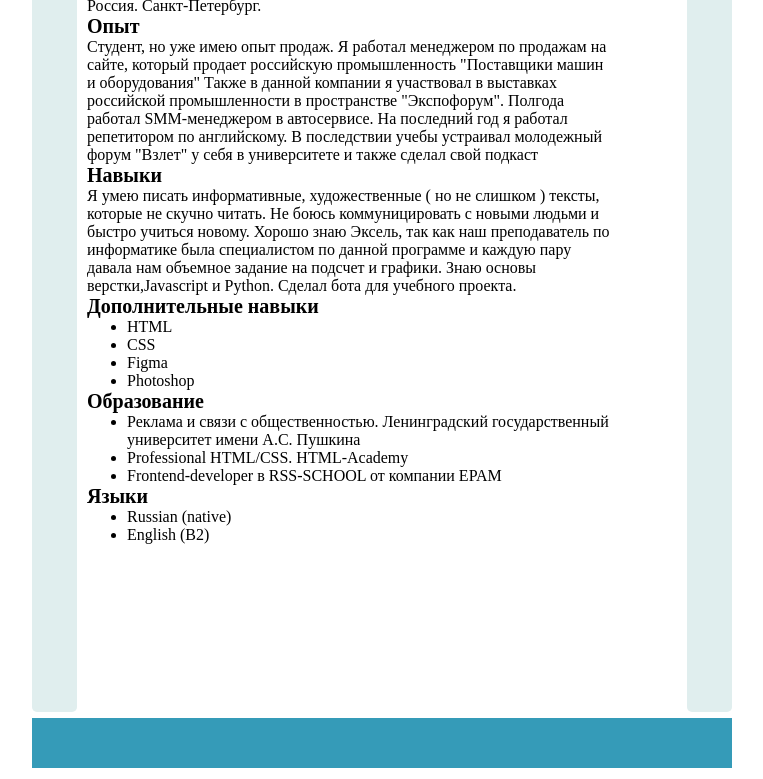
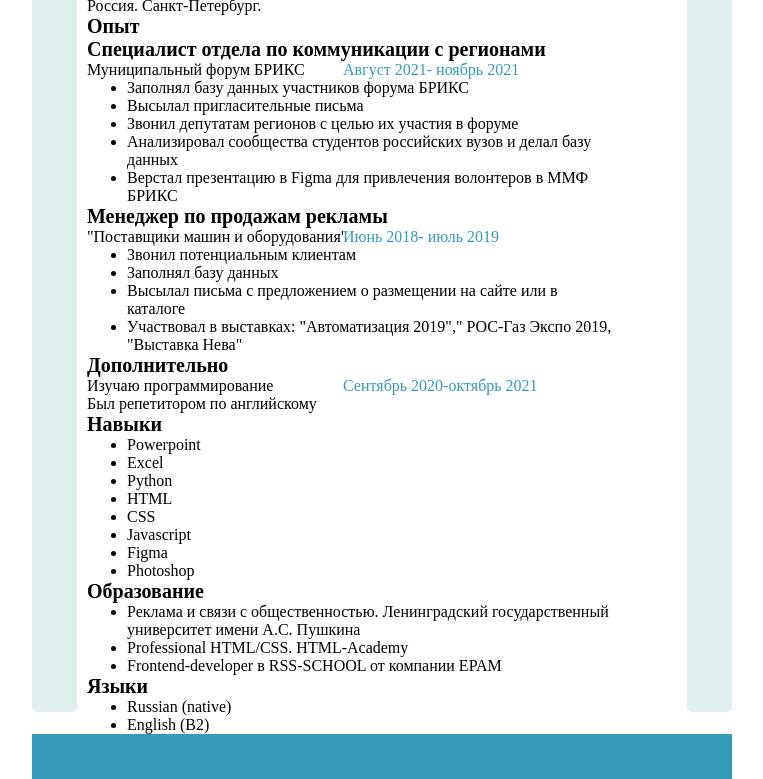
Before and after one commit to Nihaochingiz/CV_PR, a plain HTML site: page index.html in a window 1280 px wide. Shown: the part 288-1067 px from the top of the page, without its empty margins (258-1021 px from the left). Drawn offline with Linux system fonts and the light colour scheme.

Commit message:
refactor my resume

```diff
--- a/index.html
+++ b/index.html
@@ -20,7 +20,7 @@
   <figcaption>Сэлфи!</figcaption>
 </figure>
   <br>
-  <p class="head">Contacts</p>
+  <p class="head">Контакты</p>
   <a href="https://github.com/Nihaochingiz"><img src="img/github.svg" alt=""></a>
   <div class="gmail">
 
@@ -38,15 +38,44 @@
    <p class="head">Местоположение</p>
      Россия. Санкт-Петербург.
   <p class="head">Опыт</p>
-    <p>   Cтудент, но уже имею опыт продаж. Я работал менеджером по продажам на сайте, который продает российскую промышленность "Поставщики машин и оборудования" Также  в данной компании я участвовал в выставках российской промышленности в пространстве "Экспофорум". Полгода работал SMM-менеджером в автосервисе. На последний год я работал репетитором по английскому. В последствии учебы устраивал молодежный форум "Взлет" у себя в университете и также сделал свой подкаст</p>
+  <p class="head">Специалист отдела по коммуникации с регионами</p>
+  <time>Август 2021- ноябрь 2021</time>
+</header>
+<span>Муниципальный форум БРИКС</span>
+<ul>
+  <li>Заполнял базу данных участников форума БРИКС</li>
+  <li>Высылал пригласительные письма </li>
+  <li>Звонил депутатам регионов с целью их участия в форуме</li>
+  <li>Анализировал сообщества студентов российских вузов и делал базу данных</li>
+  <li>Верстал презентацию в Figma для привлечения волонтеров в ММФ БРИКС</li>
+</ul>
+<p class="head">Менеджер по продажам рекламы</p>
+  <time>Июнь 2018- июль 2019</time>
+</header>
+<span class ="work"> "Поставщики машин и оборудования"</span>
+<ul>
+  <li>Звонил потенциальным клиентам</li>
+  <li>Заполнял базу данных </li>
+  <li>Высылал письма с предложением о размещении на сайте или в каталоге</li>
+  <li>Участвовал в выставках: "Автоматизация 2019"," РОС-Газ Экспо 2019, "Выставка Нева"</li>
+</ul>
+<p class="head">Дополнительно</p>
+<time>Сентябрь 2020-октябрь 2021</time>
+</header>
+<p>Изучаю программирование</p>
+<p>Был репетитором по английскому</p>
 
-  <p class="head">Навыки</p>
-   <p> Я умею писать информативные, художественные ( но не слишком ) тексты, которые не скучно читать. Не боюсь коммуницировать с новыми людьми и быстро учиться новому. Хорошо знаю Эксель, так как наш преподаватель по информатике была специалистом по данной программе и каждую пару давала нам объемное задание на подсчет и графики. Знаю основы верстки,Javascript и Python. Сделал бота для учебного проекта.
- </p>
- <p class="head">Дополнительные навыки</p>
+
+
+
+ <p class="head">Навыки</p>
   <ul>
+    <li>Powerpoint</li>
+    <li>Excel</li>
+    <li>Python</li>
     <li>HTML</li>
     <li>CSS</li>
+    <li>Javascript</li>
     <li>Figma</li>
     <li>Photoshop</li>
   </ul>
--- a/style.css
+++ b/style.css
@@ -4,9 +4,6 @@
 }
 
 
-/*body {
-    min-width: 500px;
-}*/
 
 div {
   border-radius: 5px;
@@ -107,6 +104,16 @@ a {
   text-decoration: none;
 }
 
+time {
+  position: absolute;
+  color: #359bb8;
+  margin-left: 20%;
+
+}
+
+
+
+
 @media only screen and (max-width: 430px) {
   .left,
   .right {
```
